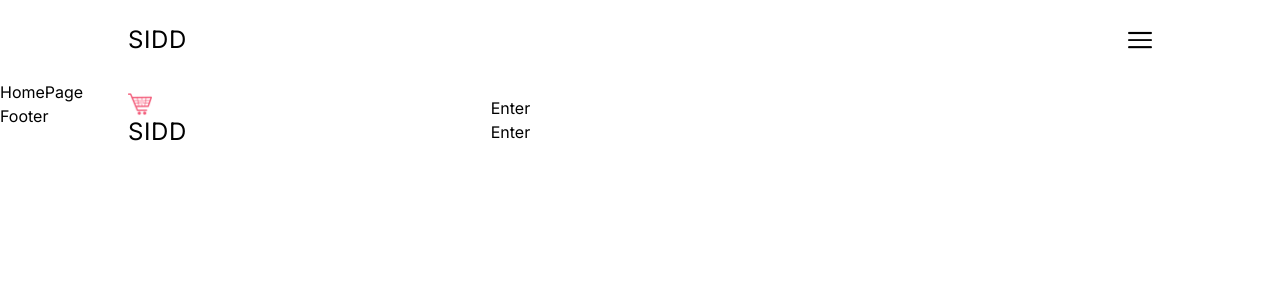
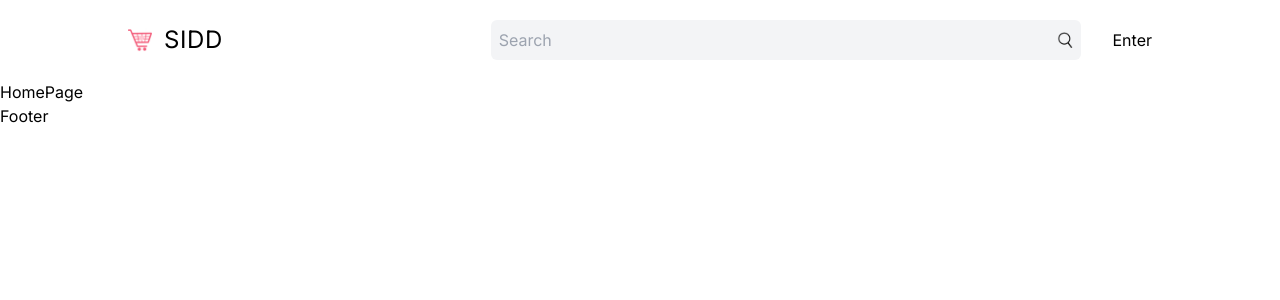
Before and after one commit to sidr467/E-Commerce_Clone, a Next.js app: page / in a window 1280 px wide. Shown: the top 300 px of the page. Built offline with nearby package versions, Linux system fonts and the light colour scheme.

Commit message:
Added searchbar and style

```diff
--- a/src/app/components/Navbar.tsx
+++ b/src/app/components/Navbar.tsx
@@ -8,7 +8,7 @@ const Navbar = () => {
   return (
     <div className="h-20 px-4 md:px-8 lg:px-16 xl:px-32 2xl:px-64 relative">
       {/*Mobile */}
-      <div className="flex items-center justify-between h-full ">
+      <div className="flex items-center justify-between h-full md:hidden">
         <Link href="/">
           <div className="text-2xl tracking-wide">SIDD</div>
         </Link>
@@ -18,13 +18,13 @@ const Navbar = () => {
       <div className=" hidden md:flex items-center justify-between gap-8 h-full">
         {/* LEFT */}
         <div className=" w-1/3">
-          <Link href="/">
+          <Link href="/" className=" flex items-center gap-3">
             <Image src="/logo.png" alt="Logo Image" width={24} height={24} />
             <div className="text-2xl tracking-wide">SIDD</div>
           </Link>
         </div>
         {/* RIGHT */}
-        <div className=" w-2/3">
+        <div className=" w-2/3 flex items-center justify-between gap-8">
           <SearchBar />
           <NavIcons />
         </div>
--- a/src/app/components/SearchBar.tsx
+++ b/src/app/components/SearchBar.tsx
@@ -1,11 +1,19 @@
-'use client'
+"use client"
+
+import Image from "next/image"
 
 function SearchBar() {
-    return (
-        <div>
-            Enter
-        </div>
-    );
+  return (
+    <form
+      className=" flex items-center justify-center gap-4 bg-gray-100 p-2 rounded-md flex-1 "
+      action=""
+    >
+      <input type="text" placeholder="Search" className=" flex-1 bg-transparent outline-none" />
+      <button className=" cursor-pointer">
+        <Image src="/search.png" alt="Search icon" width={16} height={16} />
+      </button>
+    </form>
+  )
 }
 
-export default SearchBar;
+export default SearchBar
```
